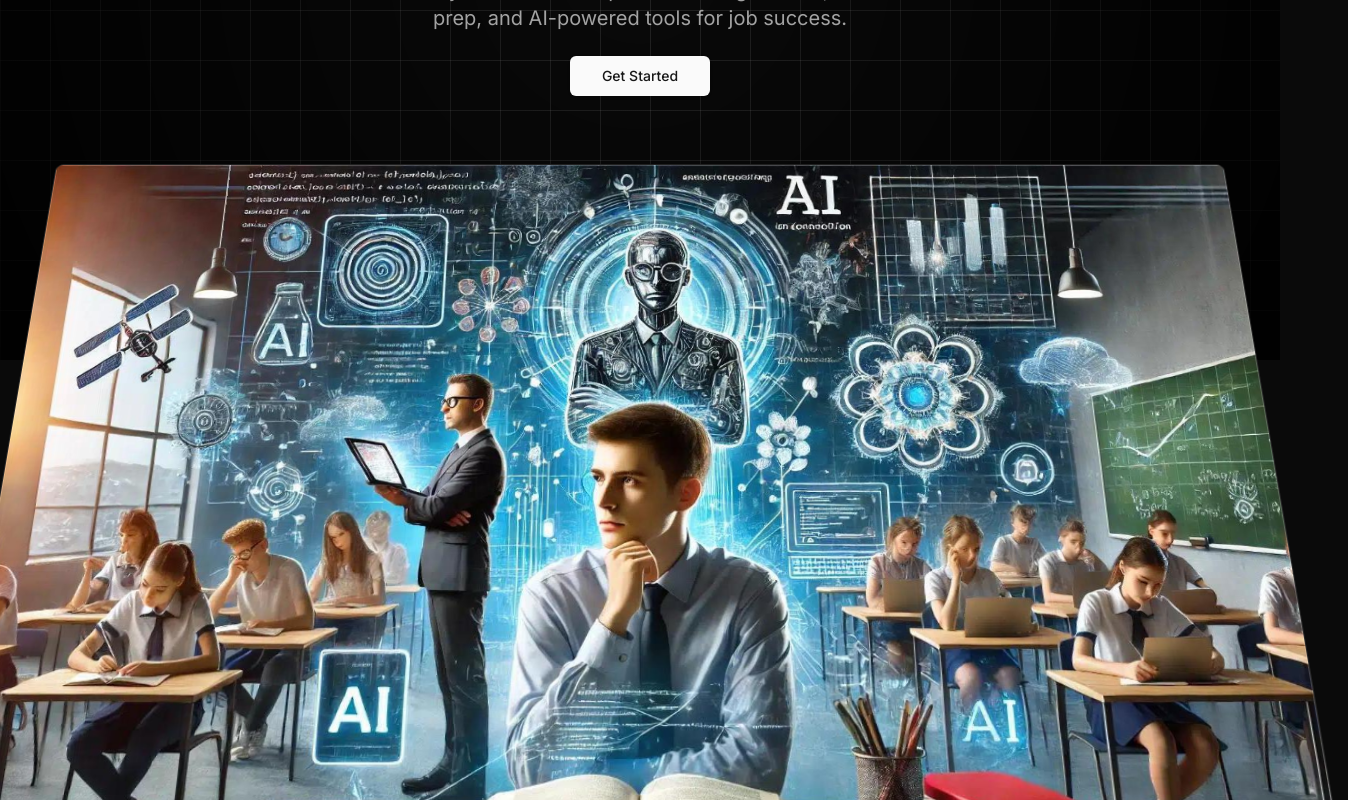
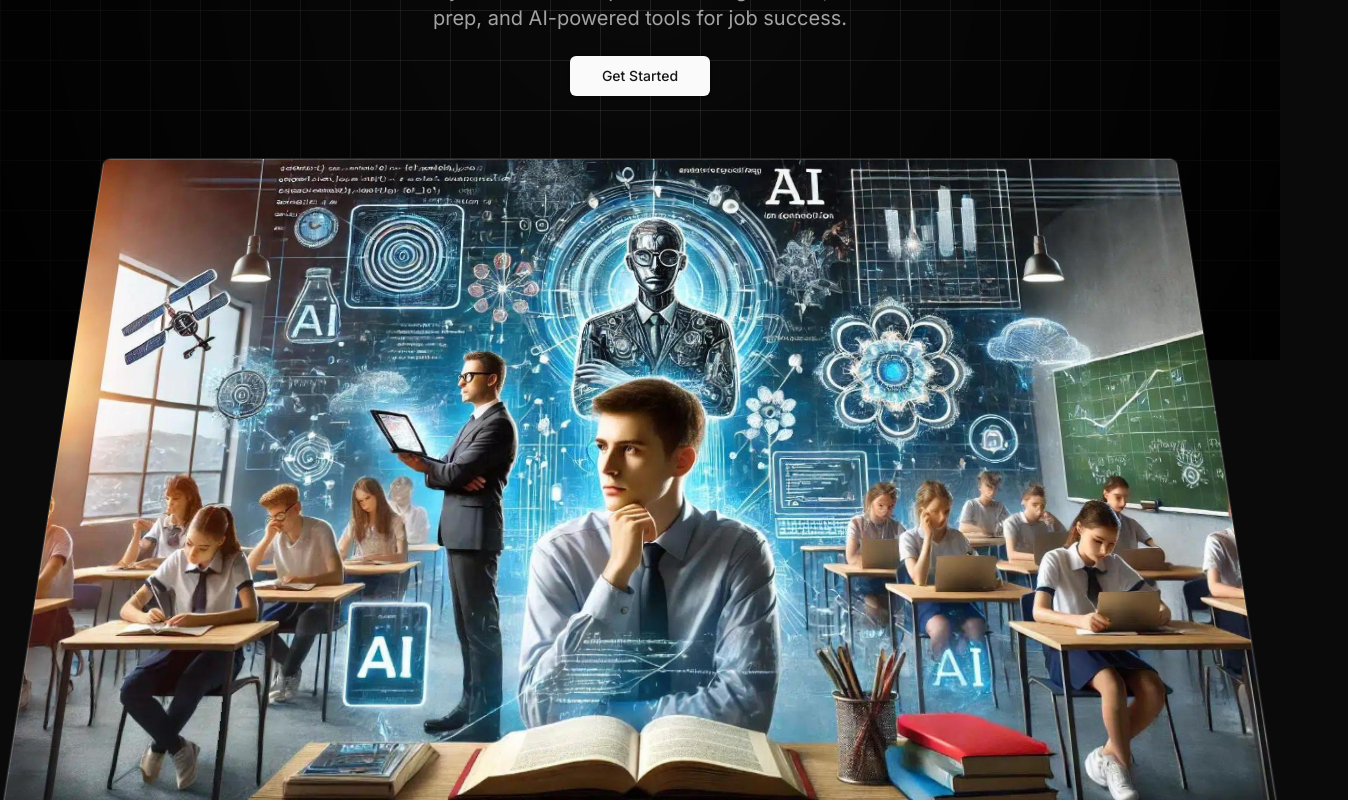
Before and after one commit to FathimaNadhaMK/MainProject, a Next.js app: page / in a window 1280 px wide. Shown: the part 440-1240 px from the top of the page, 1348 px wide, since content can reach past the window. Built offline with nearby package versions, Linux system fonts and the light colour scheme; no server answers.

Commit message:
style: refine hero image sizing, animations and suppress CSS linter warnings

```diff
--- a/app/globals.css
+++ b/app/globals.css
@@ -1,6 +1,8 @@
+/* stylelint-disable at-rule-no-unknown */
 @tailwind base;
 @tailwind components;
 @tailwind utilities;
+/* stylelint-enable at-rule-no-unknown */
 
 body {
   font-family: Arial, Helvetica, sans-serif;
@@ -34,6 +36,7 @@ body {
     --chart-5: 27 87% 67%;
     --radius: 0.5rem;
   }
+
   .dark {
     --background: 0 0% 3.9%;
     --foreground: 0 0% 98%;
@@ -63,32 +66,44 @@ body {
 }
 
 @layer base {
+
+  /* stylelint-disable at-rule-no-unknown */
   * {
     @apply border-border;
   }
+
   body {
     @apply bg-background text-foreground;
   }
+
+  /* stylelint-enable at-rule-no-unknown */
 }
 
 @layer utilities {
+
+  /* stylelint-disable at-rule-no-unknown */
   .gradient {
     @apply bg-gradient-to-b from-gray-400 via-gray-200 to-gray-600;
   }
+
   .gradient-title {
     @apply gradient font-extrabold tracking-tighter text-transparent bg-clip-text pb-2 pr-2;
   }
+
+  /* stylelint-enable at-rule-no-unknown */
 }
 
 .hero-image-wrapper {
   perspective: 1000px;
+  max-width: 1200px;
+  margin: 0 auto;
 }
 
 .hero-image {
-  /* transform: rotateX(20deg) scale(0.9) translateY(-50); */
   transform: rotateX(15deg) scale(1);
   transition: transform 0.5s ease-out;
   will-change: transform;
+  max-width: 100%;
 }
 
 .hero-image.scrolled {
@@ -101,11 +116,9 @@ body {
   left: 0;
   width: 100%;
   height: 100%;
-  background: linear-gradient(
-      to right,
+  background: linear-gradient(to right,
       rgba(255, 255, 255, 0.1) 1px,
-      transparent 1px
-    ),
+      transparent 1px),
     linear-gradient(to bottom, rgba(255, 255, 255, 0.1) 1px, transparent 1px);
   background-size: 50px 50px;
   pointer-events: none;
--- a/components/hero.jsx
+++ b/components/hero.jsx
@@ -48,14 +48,14 @@ const HeroSection = () => {
           </Link>
 
         </div>
-        <div className="hero-image-wrapper mt-5 md:mt-0">
-          <div ref={imageRef} className="hero-image">
+        <div className="hero-image-wrapper mt-5 md:mt-0 px-4">
+          <div ref={imageRef} className="hero-image max-w-6xl mx-auto">
             <Image
               src="/banner.jpeg"
               width={1280}
               height={720}
               alt="Dashboard Preview"
-              className="rounded-lg shadow-2xl border mx-auto"
+              className="rounded-lg shadow-2xl border w-full h-auto object-contain"
               priority
             />
           </div>
```
